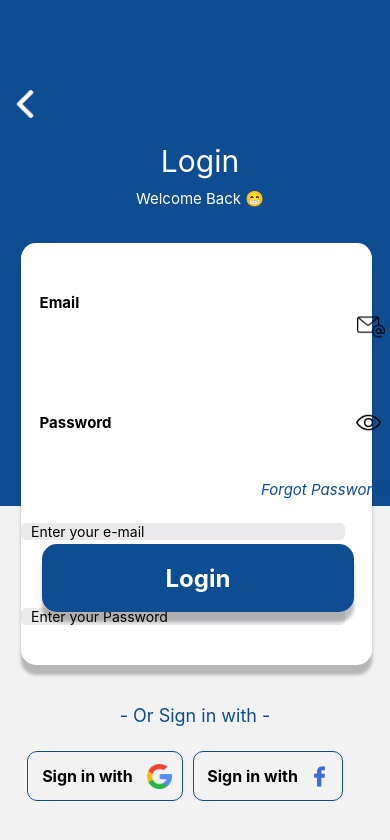
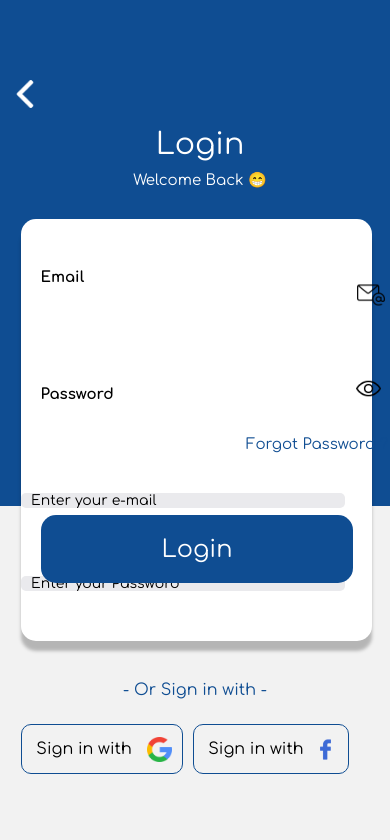
Before and after one commit to JeetSolanki999/Dissertation, a React Native app: screen /Login in a window 390 px wide. Shown: the top 840 px of the page. Built offline with nearby package versions, Linux system fonts and the light colour scheme; what @stripe/stripe-react-native would draw is missing.

Commit message:
New changes

```diff
--- a/App.js
+++ b/App.js
@@ -10,9 +10,19 @@ import ForgotPassword from "./Screens/ForgotPassword";
 import Helpandfeedback from "./Screens/Helpandfeedback";
 import Settings from "./Screens/Settings";
 import { StripeProvider } from "@stripe/stripe-react-native";
+import { useFonts } from "expo-font";
 
 const App = () => {
   const Stack = createStackNavigator();
+
+  const [loaded] = useFonts({
+    Comfortaa: require("./assets/Fonts/Comfortaa.ttf"),
+    // NEW FONT
+  });
+
+  if (!loaded) {
+    return null;
+  }
 
   const globalScreenOptions = {
     headerShown: false,
--- a/Screens/CardPay.js
+++ b/Screens/CardPay.js
@@ -40,7 +40,6 @@ const CardPay = () => {
       return;
     }
     const billingDetails = {
-      //4000000000009995 4000 0025 0000 3155
       email: email,
     };
     try {
@@ -89,7 +88,7 @@ const CardPay = () => {
         disabled={loading}
         style={styles.Button}
       >
-        <Text>Pay</Text>
+        <Text style={{ fontFamily: "Comfortaa", fontSize: 24 }}>Pay</Text>
       </TouchableOpacity>
     </View>
   );
@@ -124,10 +123,11 @@ const styles = StyleSheet.create({
   input: {
     backgroundColor: "#efefefef",
     borderRadius: 8,
-    fontSize: 20,
+    fontSize: 18,
     height: 50,
     width: 400,
     padding: 10,
+    fontFamily: "Comfortaa",
   },
 
   card: {
--- a/Screens/ForgotPassword.js
+++ b/Screens/ForgotPassword.js
@@ -12,7 +12,7 @@ const ForgotPassword = ({ navigation }) => {
           style={{
             width: 29,
             height: 28,
-            top: 90,
+            top: 80,
             left: 10,
           }}
         />
@@ -35,7 +35,12 @@ const ForgotPassword = ({ navigation }) => {
       <Text style={styles.text2}> Please enter the e-mail address </Text>
       <Text style={styles.text2}> associated with your account</Text>
 
-      <Text style={{ left: 48, top: 235, fontSize: 17 }}> Email </Text>
+      <Text
+        style={{ left: 48, top: 235, fontSize: 17, fontFamily: "Comfortaa" }}
+      >
+        {" "}
+        Email{" "}
+      </Text>
 
       <TextInput
         style={{
@@ -50,7 +55,10 @@ const ForgotPassword = ({ navigation }) => {
           shadowOffset: { width: 0, height: 6 },
           shadowColor: "black",
           shadowOpacity: 0.2,
+          fontFamily: "Comfortaa",
+          fontSize: 14,
         }}
+        autoCapitalize="none"
         placeholder="Enter your e-mail"
       />
       <View style={styles.pic}>
@@ -68,7 +76,14 @@ const ForgotPassword = ({ navigation }) => {
 
       <View style={styles.Button}>
         <TouchableOpacity onPress={() => alert("Check your mail")}>
-          <Text style={{ textAlign: "center", color: "#fff", fontSize: 24 }}>
+          <Text
+            style={{
+              textAlign: "center",
+              color: "#fff",
+              fontSize: 24,
+              fontFamily: "Comfortaa",
+            }}
+          >
             Reset my Password
           </Text>
         </TouchableOpacity>
@@ -89,18 +104,20 @@ const styles = StyleSheet.create({
   text: {
     color: "#fff",
     textAlign: "center",
-    top: 100,
+    top: 109,
     fontSize: 30,
-    left: -11,
+    left: -5,
+    fontFamily: "Comfortaa",
   },
 
   text2: {
     color: "#fff",
     textAlign: "center",
-    fontSize: 20,
-    top: 130,
+    fontSize: 18,
+    top: 140,
     left: -10,
     lineHeight: 25,
+    fontFamily: "Comfortaa",
   },
 
   Button: {
--- a/Screens/Helpandfeedback.js
+++ b/Screens/Helpandfeedback.js
@@ -56,6 +56,7 @@ const styles = StyleSheet.create({
     top: -370,
     color: "#fff",
     fontSize: 30,
+    fontFamily: "Comfortaa",
   },
 
   card: {
--- a/Screens/Login.js
+++ b/Screens/Login.js
@@ -37,7 +37,7 @@ const Login = ({ navigation }) => {
               style={{
                 width: 29,
                 height: 28,
-                top: 90,
+                top: 80,
                 left: 10,
               }}
             />
@@ -60,10 +60,11 @@ const Login = ({ navigation }) => {
                 paddingLeft: 10,
                 left: 15,
                 bottom: 190,
+                fontFamily: "Comfortaa",
+                fontSize: 14,
               }}
               placeholder="Enter your e-mail"
-              errorStyle={{ color: "red" }}
-              errorMessage="ENTER A VALID ERROR HERE"
+              autoCapitalize="none"
             />
             <View style={styles.pic}>
               <Image
@@ -88,9 +89,12 @@ const Login = ({ navigation }) => {
                 paddingLeft: 10,
                 left: 15,
                 bottom: 180,
+                fontFamily: "Comfortaa",
+                fontSize: 14,
               }}
               placeholder="Enter your Password"
               secureTextEntry={isSecureEntry}
+              autoCapitalize="none"
             />
             <TouchableOpacity
               onPress={() => {
@@ -115,51 +119,58 @@ const Login = ({ navigation }) => {
             >
               <Text
                 style={{
-                  left: 240,
-                  top: -170,
+                  left: 225,
+                  top: -180,
                   color: "#0F4D92",
                   fontSize: 15,
-
-                  fontStyle: "italic",
+                  fontFamily: "Comfortaa",
                 }}
               >
                 Forgot Password ?
               </Text>
             </TouchableOpacity>
-
-            <View style={styles.Button}>
             <TouchableOpacity
               onPress={() => navigation.navigate("Tabs")}
-                onPressOut={() =>
-                  Haptics.notificationAsync(
-                    Haptics.NotificationFeedbackType.Success
-                  )
-                }
+              style={{
+                backgroundColor: "#0F4D92",
+                borderRadius: 15,
+                width: widthPercentageToDP("80%"),
+                height: heightPercentageToDP("8%"),
+                justifyContent: "center",
+                top: heightPercentageToDP("-14%"),
+                left: widthPercentageToDP("5%"),
+              }}
             >
               <Text
                 style={{
                   textAlign: "center",
-                    color: "#fff",
+                  fontFamily: "Comfortaa",
                   fontSize: 24,
-                    fontWeight: "bold",
+                  color: "#FFFFFF",
                 }}
               >
-                  Login
+                {" "}
+                Login{" "}
               </Text>
             </TouchableOpacity>
           </View>
-          </View>
 
-          <View style={{
+          <View
+            style={{
               justifyContent: "center",
               alignItems: "center",
-            top: 200,
-
-          }}>
-            <Text style={{
-              fontSize: 18,
+              top: 180,
+            }}
+          >
+            <Text
+              style={{
+                fontSize: 16,
                 color: "#0F4D92",
-            }}>- Or Sign in with -</Text>
+                fontFamily: "Comfortaa",
+              }}
+            >
+              - Or Sign in with -
+            </Text>
           </View>
 
           <View
@@ -168,12 +179,12 @@ const Login = ({ navigation }) => {
               justifyContent: "center",
               alignItems: "center",
               left: -10,
-              top: 15,
+              bottom: 5,
             }}
           >
             <TouchableOpacity>
               <View style={styles.belowbtn}>
-                <Text style={{ fontWeight: "bold", fontSize: 16 }}>
+                <Text style={{ fontFamily: "Comfortaa", fontSize: 16 }}>
                   {" "}
                   Sign in with{" "}
                 </Text>
@@ -186,7 +197,7 @@ const Login = ({ navigation }) => {
             <View style={{ width: 10 }}></View>
             <TouchableOpacity>
               <View style={styles.belowbtn}>
-                <Text style={{ fontWeight: "bold", fontSize: 16 }}>
+                <Text style={{ fontFamily: "Comfortaa", fontSize: 16 }}>
                   {" "}
                   Sign in with{" "}
                 </Text>
@@ -231,18 +242,20 @@ const styles = StyleSheet.create({
 
   login: {
     textAlign: "center",
-    top: 115,
+    top: 100,
     color: "#fff",
     fontSize: 30,
     left: 5,
+    fontFamily: "Comfortaa",
   },
 
   welcome: {
     textAlign: "center",
     color: "#fff",
     fontSize: 15,
-    top: 125,
+    top: 110,
     left: 5,
+    fontFamily: "Comfortaa",
   },
 
   card: {
@@ -251,7 +264,7 @@ const styles = StyleSheet.create({
     backgroundColor: "#fff",
     borderRadius: 15,
     right: -21,
-    top: 160,
+    top: 140,
     shadowOffset: {
       width: 0,
       height: 10,
@@ -263,9 +276,10 @@ const styles = StyleSheet.create({
   text: {
     justifyContent: "center",
     fontSize: 15,
-    lineHeight: 120,
+    lineHeight: 117,
     left: 15,
     fontWeight: "bold",
+    fontFamily: "Comfortaa",
   },
 
   sign: {
--- a/Screens/Settings.js
+++ b/Screens/Settings.js
@@ -31,7 +31,7 @@ const Settings = ({ navigation }) => {
             onValueChange={() => setIsEnabled(!isEnabled)}
             trackColor={{ false: "#767577", true: "#05A605" }}
             style={{
-              left: 115,
+              left: 89,
               top: -10,
               borderWidth: 0.5,
               borderColor: "#ffffff",
@@ -67,12 +67,13 @@ const Settings = ({ navigation }) => {
       </View>
 
       <View style={styles.Button}>
-        <TouchableOpacity onPress={() => navigation.navigate("Login")}>
+        <TouchableOpacity onPress={() => navigation.navigate("Splash")}>
           <Text
             style={{
               textAlign: "center",
               color: "#0F4D92",
               fontSize: 24,
+              fontFamily: "Comfortaa",
             }}
           >
             Log Out
@@ -93,13 +94,8 @@ const styles = StyleSheet.create({
     justifyContent: "center",
   },
 
-  toggle: {
-    left: 130,
-    bottom: -158,
-  },
-
   line: {
-    height: 3,
+    height: 2,
     width: 300,
     borderRadius: 10,
     backgroundColor: "#fff",
@@ -112,13 +108,15 @@ const styles = StyleSheet.create({
     top: -70,
     color: "#fff",
     fontSize: 30,
+    fontFamily: "Comfortaa",
   },
 
   text: {
     fontSize: 25,
     color: "#fff",
-    left: 30,
+    left: 20,
     bottom: 10,
+    fontFamily: "Comfortaa",
   },
 
   Button: {
--- a/Screens/Signup.js
+++ b/Screens/Signup.js
@@ -35,7 +35,7 @@ const Signup = ({ navigation }) => {
               style={{
                 width: 29,
                 height: 28,
-                top: 90,
+                top: 80,
                 left: 10,
               }}
             />
@@ -63,10 +63,12 @@ const Signup = ({ navigation }) => {
                   paddingLeft: 10,
                   left: -22,
                   top: 50,
+                  fontFamily: "Comfortaa",
+                  fontSize: 14,
                 }}
                 placeholder="First Name"
-                errorStyle={{ color: "red" }}
-                errorMessage="ENTER A VALID ERROR HERE"
+                // errorStyle={{ color: "red" }}
+                // errorMessage="ENTER A VALID ERROR HERE"
               />
 
               <View>
@@ -92,10 +94,12 @@ const Signup = ({ navigation }) => {
                   paddingLeft: 10,
                   left: -18,
                   top: 50,
+                  fontFamily: "Comfortaa",
+                  fontSize: 14,
                 }}
                 placeholder="Last Name"
-                errorStyle={{ color: "red" }}
-                errorMessage="ENTER A VALID ERROR HERE"
+                // errorStyle={{ color: "red" }}
+                // errorMessage="ENTER A VALID ERROR HERE"
               />
 
               <Image
@@ -124,10 +128,11 @@ const Signup = ({ navigation }) => {
                   left: 15,
                   paddingLeft: 10,
                   top: -320,
+                  fontFamily: "Comfortaa",
+                  fontSize: 14,
                 }}
                 placeholder="Enter your e-mail"
-                errorStyle={{ color: "red" }}
-                errorMessage="ENTER A VALID ERROR HERE"
+                autoCapitalize="none"
               />
               <Image
                 source={require("../assets/email.png")}
@@ -155,9 +160,12 @@ const Signup = ({ navigation }) => {
                   left: 15,
                   paddingLeft: 10,
                   top: -455,
+                  fontFamily: "Comfortaa",
+                  fontSize: 14,
                 }}
                 placeholder="Enter your password"
                 secureTextEntry={isSecureEntry}
+                autoCapitalize="none"
               />
               <TouchableOpacity
                 onPress={() => {
@@ -192,9 +200,12 @@ const Signup = ({ navigation }) => {
                   left: 15,
                   paddingLeft: 10,
                   top: -580,
+                  fontFamily: "Comfortaa",
+                  fontSize: 14,
                 }}
                 placeholder="Confirm your password"
                 secureTextEntry={isSecureEntry}
+                autoCapitalize="none"
               />
               <TouchableOpacity
                 onPress={() => {
@@ -230,8 +241,8 @@ const Signup = ({ navigation }) => {
                   textAlign: "center",
                   color: "#fff",
                   fontSize: 24,
-                  fontWeight: "bold",
                   bottom: -35,
+                  fontFamily: "Comfortaa",
                 }}
               >
                 Sign Up
@@ -242,13 +253,14 @@ const Signup = ({ navigation }) => {
               style={{
                 justifyContent: "center",
                 alignItems: "center",
-                top: 110,
+                top: 120,
               }}
             >
               <Text
                 style={{
-                  fontSize: 18,
+                  fontSize: 16,
                   color: "#0F4D92",
+                  fontFamily: "Comfortaa",
                 }}
               >
                 - Or Sign up with -
@@ -266,7 +278,7 @@ const Signup = ({ navigation }) => {
             >
               <TouchableOpacity>
                 <View style={styles.belowbtn}>
-                  <Text style={{ fontWeight: "bold", fontSize: 16 }}>
+                  <Text style={{ fontFamily: "Comfortaa", fontSize: 16 }}>
                     {" "}
                     Sign in with{" "}
                   </Text>
@@ -279,7 +291,7 @@ const Signup = ({ navigation }) => {
               <View style={{ width: 10 }}></View>
               <TouchableOpacity>
                 <View style={styles.belowbtn}>
-                  <Text style={{ fontWeight: "bold", fontSize: 16 }}>
+                  <Text style={{ fontFamily: "Comfortaa", fontSize: 16 }}>
                     {" "}
                     Sign in with{" "}
                   </Text>
@@ -314,7 +326,7 @@ const styles = StyleSheet.create({
     borderColor: "#0F4D92",
     borderRadius: 10,
     borderWidth: 1,
-    bottom: -210,
+    bottom: -220,
     paddingHorizontal: 10,
   },
 
@@ -325,7 +337,7 @@ const styles = StyleSheet.create({
     borderRadius: 15,
     alignItems: "center",
     justifyContent: "center",
-    top: 10,
+    top: 20,
     left: 42,
     shadowOffset: {
       width: 0,
@@ -341,6 +353,7 @@ const styles = StyleSheet.create({
     lineHeight: 120,
     left: 15,
     fontWeight: "bold",
+    fontFamily: "Comfortaa",
   },
 
   h1: {
@@ -348,7 +361,7 @@ const styles = StyleSheet.create({
     top: 100,
     color: "#fff",
     fontSize: 30,
-    left: 5,
+    fontFamily: "Comfortaa",
   },
 
   card: {
@@ -357,7 +370,7 @@ const styles = StyleSheet.create({
     backgroundColor: "#fff",
     borderRadius: 15,
     right: -21,
-    top: 115,
+    top: 125,
     shadowOffset: {
       width: 0,
       height: 10,
@@ -370,14 +383,14 @@ const styles = StyleSheet.create({
     flexDirection: "row",
     justifyContent: "space-evenly",
     top: -20,
-    right: 155,
+    right: 150,
   },
 
   heading2: {
     flexDirection: "row",
     justifyContent: "space-evenly",
     top: -138,
-    left: 35,
+    left: 40,
   },
 
   headingem: {
--- a/Screens/Splash.js
+++ b/Screens/Splash.js
@@ -22,6 +22,8 @@ const Splash = ({ navigation }) => {
               textAlign: "center",
               color: "#0F4D92",
               fontSize: 24,
+              fontFamily: "Comfortaa",
+              fontWeight: "700",
             }}
           >
             Get Started
@@ -51,15 +53,15 @@ const styles = StyleSheet.create({
   heading1: {
     color: "#fff",
     fontSize: 60,
-
-    left: -5,
+    fontFamily: "Comfortaa",
+    left: 0,
     top: -40,
   },
 
   heading2: {
     color: "#fff",
     fontSize: 20,
-
+    fontFamily: "Comfortaa",
     justifyContent: "center",
     alignContent: "center",
     top: -30,
@@ -87,5 +89,6 @@ const styles = StyleSheet.create({
     top: 100,
     fontSize: 24,
     justifyContent: "center",
+    fontFamily: "Comfortaa",
   },
 });
--- a/package.json
+++ b/package.json
@@ -2,7 +2,7 @@
   "name": "digi-pocket",
   "version": "1.0.0",
   "scripts": {
-    "start": "expo start --dev-client",
+    "start": "expo start",
     "android": "expo run:android",
     "ios": "expo run:ios",
     "web": "expo start --web",
@@ -18,7 +18,7 @@
     "@react-navigation/stack": "^6.1.1",
     "@stripe/stripe-react-native": "^0.6.0",
     "@use-expo/font": "^2.0.0",
-    "expo": "^1.0.0",
+    "expo": "^44.0.6",
     "expo-app-loading": "~1.3.0",
     "expo-dev-client": "^0.8.4",
     "expo-font": "~10.0.4",
```
Also changed, not shown: Navigation/navbar.js (+24 -14 lines), 3 other files (tests, documents, lock files or other folders). Lines whose indentation alone changed are shown as unchanged.
